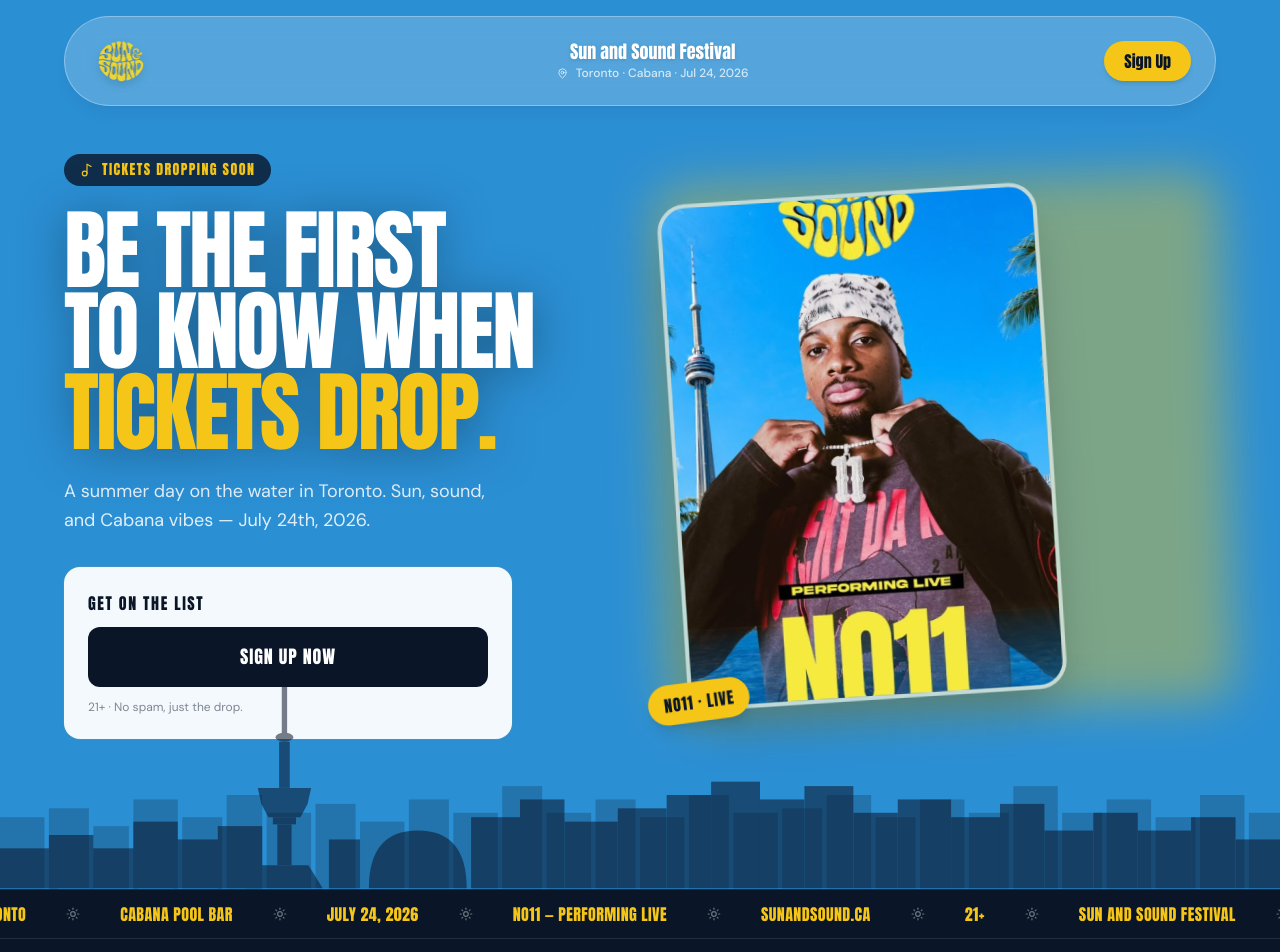
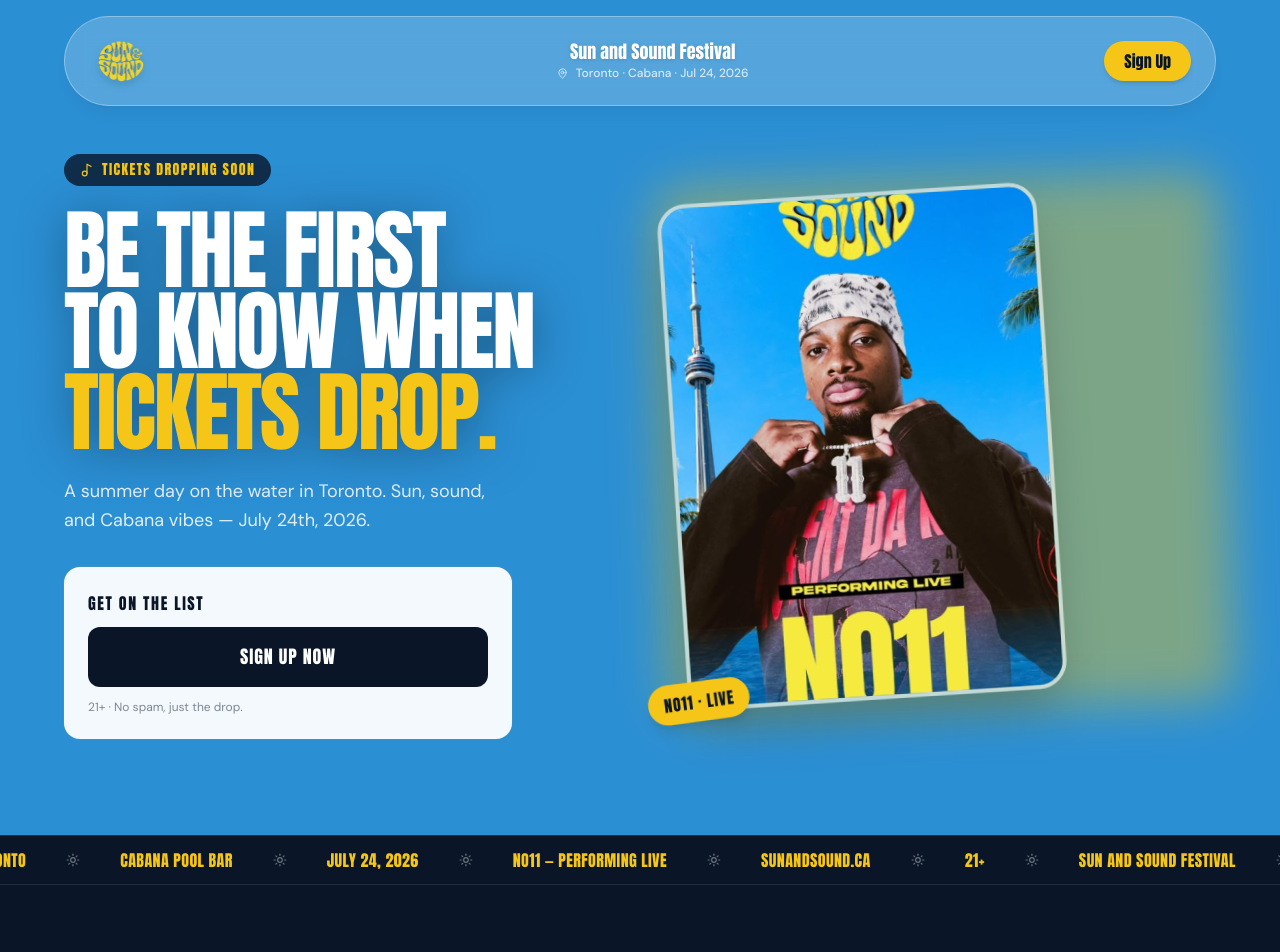
Before and after one commit to Prodigeezyxx/Sun-Sound, a React (Vite) app: page / in a window 1280 px wide. Shown: the top 952 px of the page. Built offline with nearby package versions, Linux system fonts and the light colour scheme.

Commit message:
revert(landing): drop Toronto skyline backdrop
Keep Laylo signup wiring, heavy display font, transparent logo, and 2-card experience grid. Only the TorontoSkyline component and its insertion are removed.

```diff
--- a/src/App.tsx
+++ b/src/App.tsx
@@ -14,95 +14,6 @@
   'SUNANDSOUND.CA',
   '21+',
 ];
-
-function TorontoSkyline({ className }: { className?: string }) {
-  return (
-    <svg
-      viewBox="0 0 1440 240"
-      preserveAspectRatio="xMidYMax meet"
-      aria-hidden
-      className={className}
-      fill="currentColor"
-    >
-      {/* Distant haze layer */}
-      <g opacity="0.22">
-        <rect x="0" y="160" width="50" height="80" />
-        <rect x="55" y="150" width="45" height="90" />
-        <rect x="105" y="170" width="40" height="70" />
-        <rect x="150" y="140" width="50" height="100" />
-        <rect x="205" y="160" width="45" height="80" />
-        <rect x="255" y="135" width="40" height="105" />
-        <rect x="300" y="155" width="50" height="85" />
-        <rect x="355" y="145" width="45" height="95" />
-        <rect x="405" y="165" width="50" height="75" />
-        <rect x="460" y="140" width="45" height="100" />
-        <rect x="510" y="155" width="50" height="85" />
-        <rect x="565" y="125" width="45" height="115" />
-        <rect x="615" y="155" width="50" height="85" />
-        <rect x="670" y="140" width="45" height="100" />
-        <rect x="720" y="160" width="50" height="80" />
-        <rect x="775" y="135" width="45" height="105" />
-        <rect x="825" y="155" width="50" height="85" />
-        <rect x="880" y="150" width="45" height="90" />
-        <rect x="930" y="135" width="50" height="105" />
-        <rect x="985" y="160" width="45" height="80" />
-        <rect x="1035" y="140" width="50" height="100" />
-        <rect x="1090" y="155" width="45" height="85" />
-        <rect x="1140" y="125" width="50" height="115" />
-        <rect x="1195" y="155" width="45" height="85" />
-        <rect x="1245" y="140" width="50" height="100" />
-        <rect x="1300" y="160" width="45" height="80" />
-        <rect x="1350" y="135" width="50" height="105" />
-        <rect x="1405" y="155" width="35" height="85" />
-      </g>
-
-      {/* Front skyline layer */}
-      <g opacity="0.55">
-        {/* Lakeshore low-rises */}
-        <rect x="0" y="195" width="65" height="45" />
-        <rect x="55" y="180" width="50" height="60" />
-        <rect x="100" y="195" width="55" height="45" />
-        <rect x="150" y="165" width="50" height="75" />
-        <rect x="195" y="185" width="55" height="55" />
-        <rect x="245" y="170" width="50" height="70" />
-
-        {/* CN Tower — antenna, sky pod, main pod, base */}
-        <rect x="317" y="8" width="6" height="58" />
-        <ellipse cx="320" cy="70" rx="10" ry="5" />
-        <rect x="314" y="75" width="12" height="52" />
-        <path d="M 290 127 L 350 127 L 346 145 L 338 160 L 302 160 L 294 145 Z" />
-        <rect x="307" y="160" width="26" height="8" />
-        <rect x="312" y="168" width="16" height="46" />
-        <path d="M 293 214 L 347 214 L 363 240 L 277 240 Z" />
-
-        {/* Filler building */}
-        <rect x="370" y="185" width="35" height="55" />
-
-        {/* Rogers Centre dome */}
-        <path d="M 415 240 Q 415 175 470 175 Q 525 175 525 240 Z" />
-
-        {/* Downtown core */}
-        <rect x="530" y="160" width="55" height="80" />
-        <rect x="585" y="140" width="50" height="100" />
-        <rect x="635" y="165" width="60" height="75" />
-        <rect x="695" y="150" width="55" height="90" />
-        <rect x="750" y="135" width="50" height="105" />
-        <rect x="800" y="120" width="55" height="120" />
-        <rect x="855" y="140" width="50" height="100" />
-        <rect x="905" y="125" width="55" height="115" />
-        <rect x="960" y="155" width="50" height="85" />
-        <rect x="1010" y="140" width="60" height="100" />
-        <rect x="1070" y="160" width="55" height="80" />
-        <rect x="1125" y="145" width="50" height="95" />
-        <rect x="1175" y="175" width="55" height="65" />
-        <rect x="1230" y="155" width="50" height="85" />
-        <rect x="1280" y="175" width="60" height="65" />
-        <rect x="1340" y="160" width="50" height="80" />
-        <rect x="1390" y="185" width="50" height="55" />
-      </g>
-    </svg>
-  );
-}
 
 function MarqueeStrip() {
   const items = [...MARQUEE_ITEMS, ...MARQUEE_ITEMS];
@@ -217,11 +128,6 @@
         </div>
       </main>
 
-      {/* Toronto skyline backdrop */}
-      <div className="relative -mt-24 md:-mt-40 pointer-events-none text-[var(--color-deep)] leading-none" aria-hidden>
-        <TorontoSkyline className="w-full h-auto block" />
-      </div>
-
       <MarqueeStrip />
 
       {/* Experience */}
```
